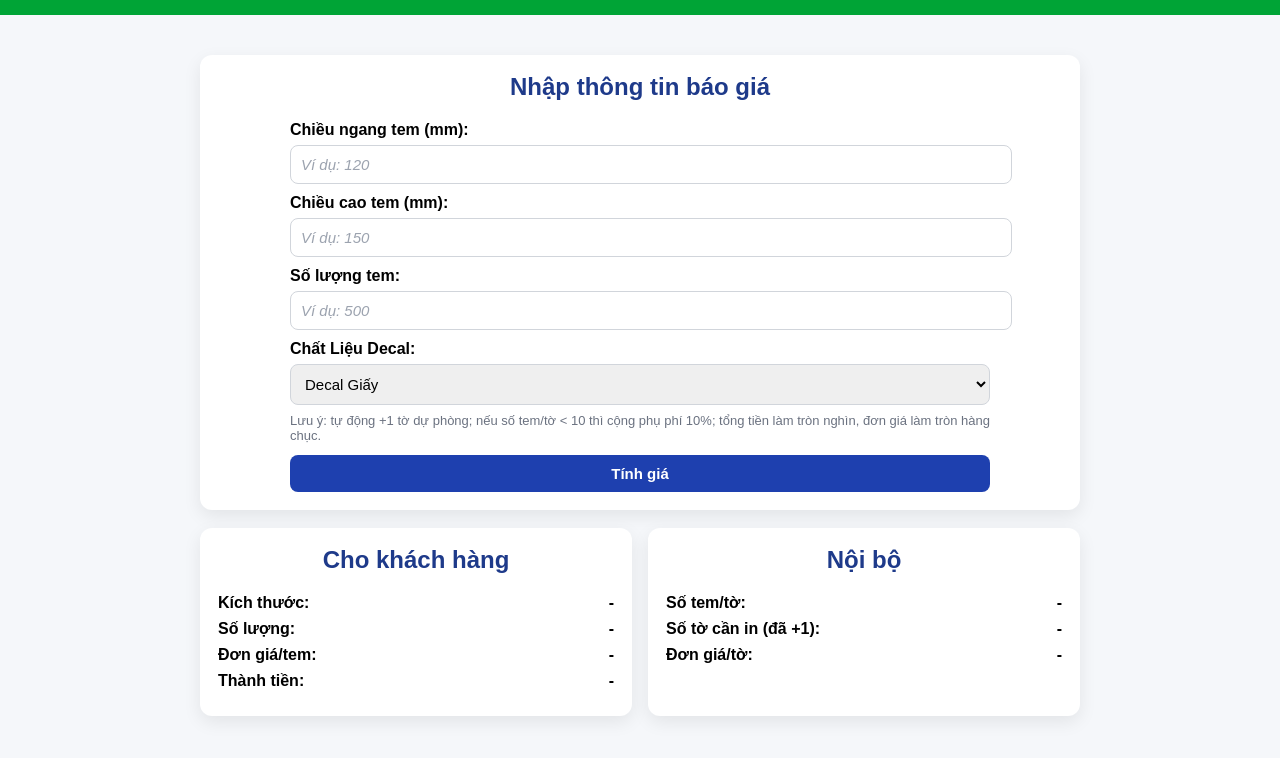
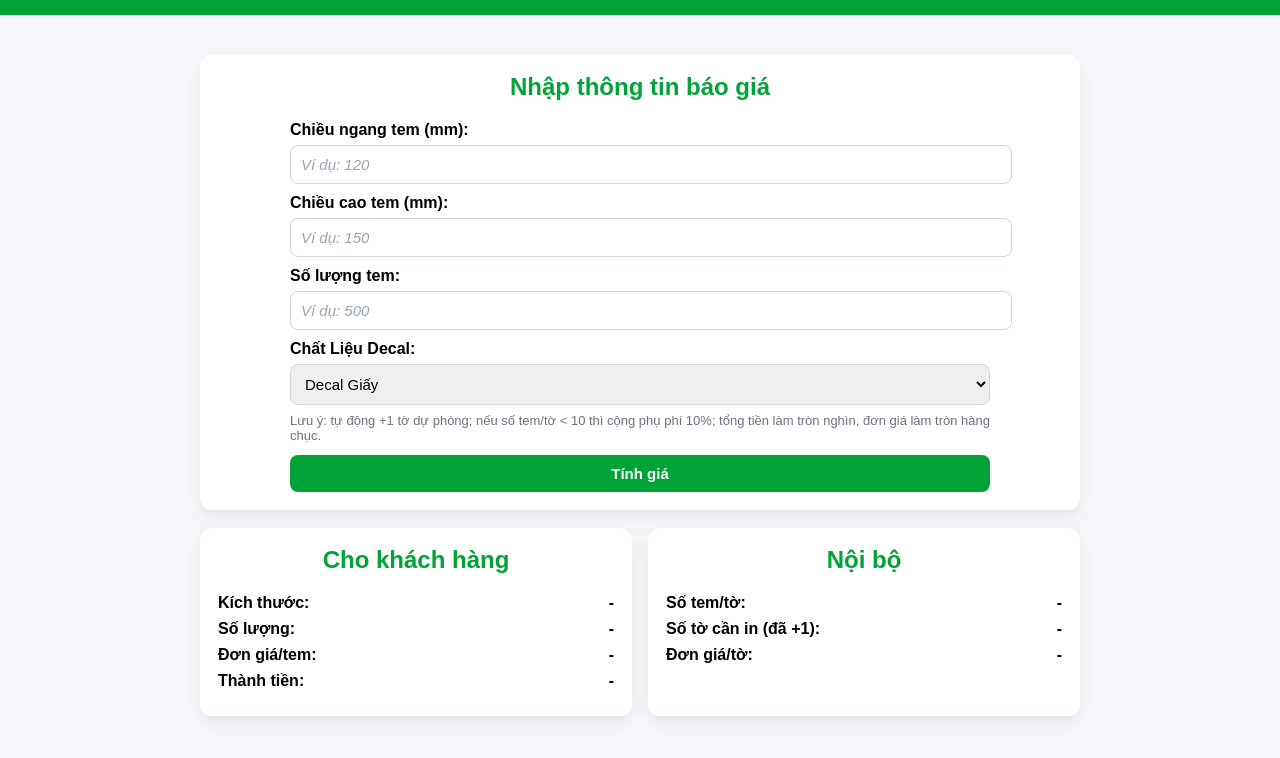
Before and after one commit to hoanghiepdesigner1994/test, a plain HTML site: page index.html in a window 1280 px wide. In both pictures the pointer is over the button "Tính giá". Shown: the part 124-882 px from the top of the page. Drawn offline with Linux system fonts and the light colour scheme.

Commit message:
index.html

```diff
--- a/index.html
+++ b/index.html
@@ -12,12 +12,12 @@
     header h1 { margin:0; font-size:20px; letter-spacing:1px; }
     .container { max-width:880px; margin:22px auto; padding:18px; }
     .card { background:white; border-radius:12px; padding:18px; box-shadow:0 6px 18px rgba(0,0,0,0.08); margin-bottom:18px; }
-    h2 { text-align:center; color:#1e3a8a; margin-top:0; }
+    h2 { text-align:center; color:#00a436; margin-top:0; }
     label { display:block; margin:10px 0 6px; font-weight:600; }
     input, select, button { width:100%; padding:10px; border-radius:8px; border:1px solid #d1d5db; font-size:15px; }
     input::placeholder { color:#9ca3af; font-style:italic; }
     button { background:#00a436; color:white; border:none; margin-top:12px; cursor:pointer; font-weight:700; }
-    button:hover { background:#1e40af; }
+    button:hover { background:#00a436; }
     .flex-row { display:flex; gap:16px; flex-wrap:wrap; }
     .col { flex:1 1 320px; }
     .result-item { display:flex; justify-content:space-between; margin:8px 0; font-weight:600; }
```
